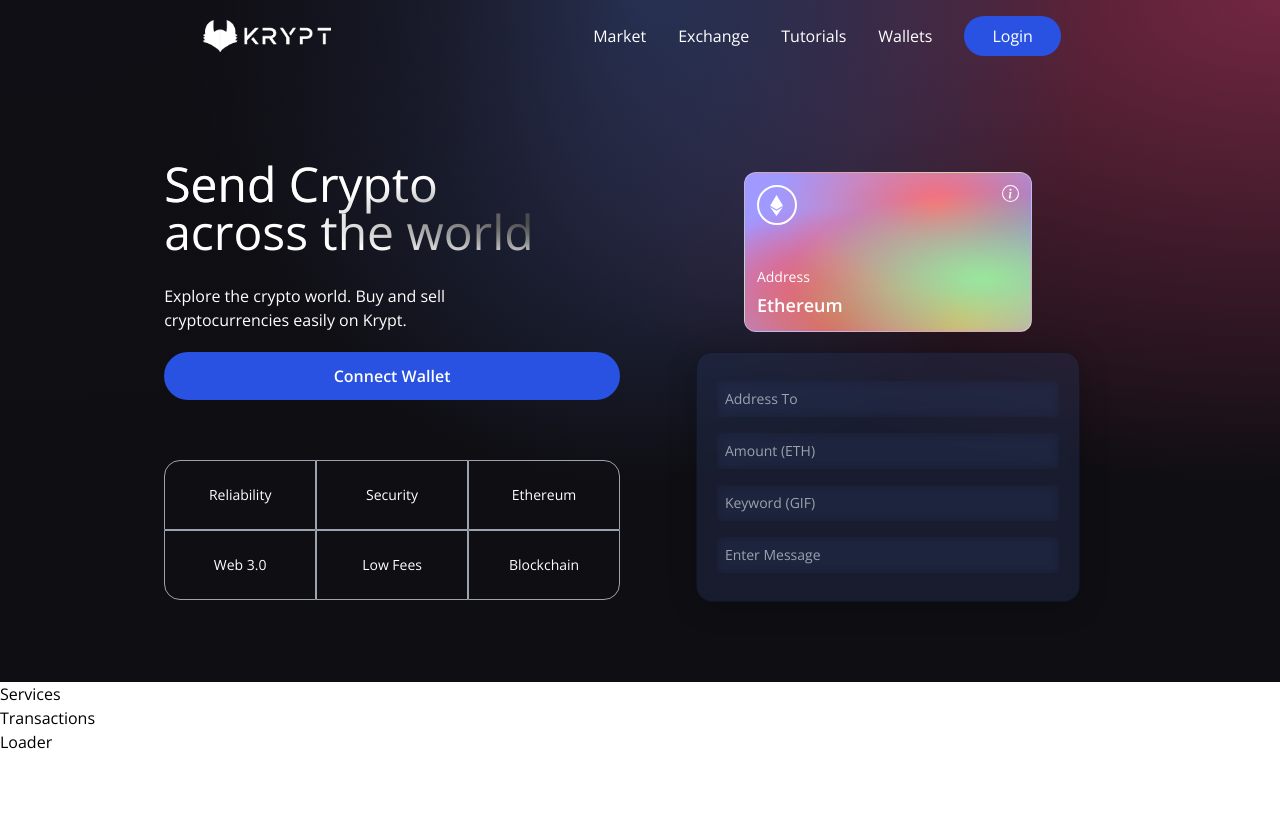
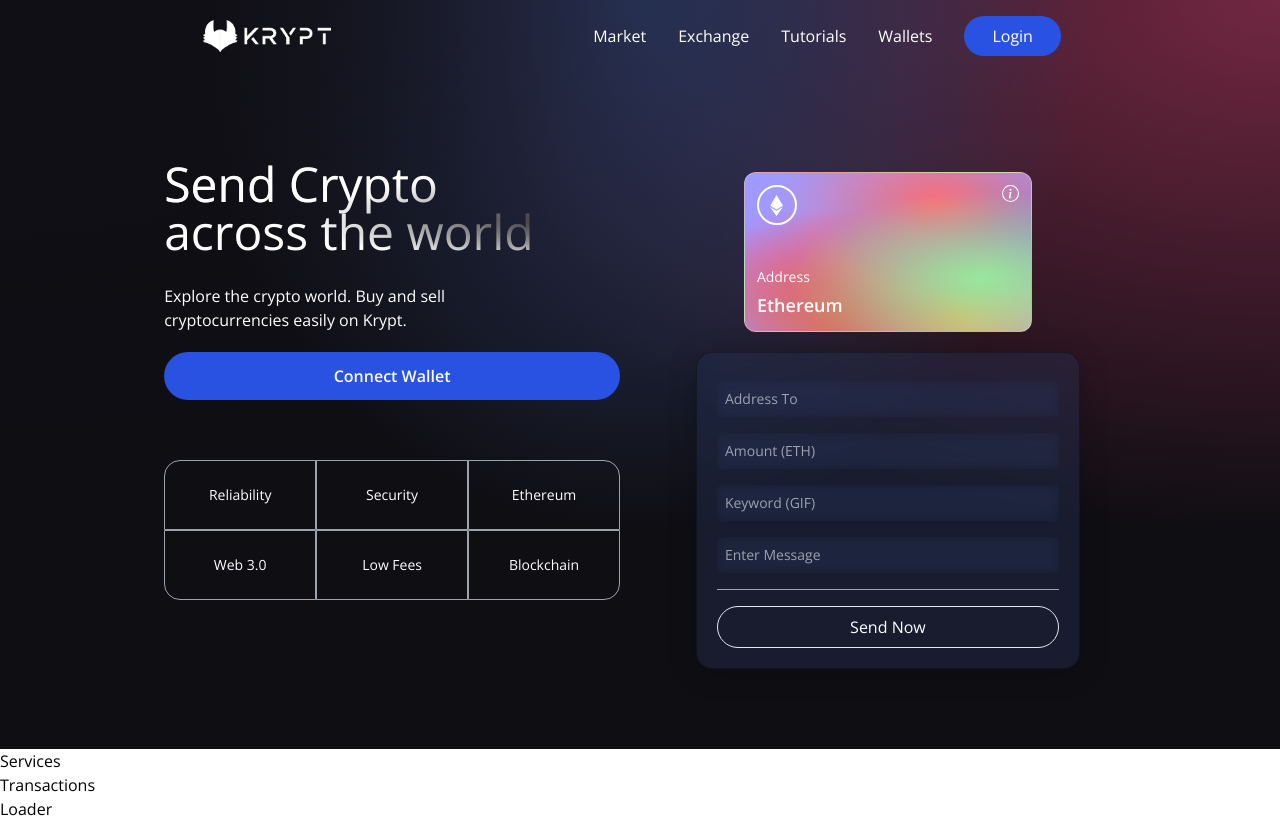
Before and after one commit to devanshuc/Web3.0_Blockchain_App, a React (Vite) app in the folder client/: page / in a window 1280 px wide. Before the commit the page ends 800 px from the top, so only its background shows below. Built offline with nearby package versions, Linux system fonts and the light colour scheme.

Commit message:
Added Loader

```diff
--- a/client/src/components/Loader.jsx
+++ b/client/src/components/Loader.jsx
@@ -1,5 +1,9 @@
 const Loader = () => {
-	return <h1>Loader</h1>;
+	return (
+		<div className="flex justify-center items-center py-3">
+			<div className="animate-spin rounded-full h-32 w-32 border-b-2 border-red-700" />
+		</div>
+	);
 };
 
 export default Loader;
--- a/client/src/components/Welcome.jsx
+++ b/client/src/components/Welcome.jsx
@@ -9,6 +9,8 @@
 	const commonStyles =
 		"min-h-[70px] sm:px-0 px-2 flex justify-center items-center border-[0.5px] border-gray-400 text-sm font-light text-white";
 	const connectWallet = () => {};
+
+	const handleSubmit = () => {};
 
 	return (
 		<div className="flex w-full justify-center items-center">
@@ -81,6 +83,19 @@
 							type="text"
 							handleChange={() => {}}
 						/>
+						<div className="h-[1px] w-full bg-gray-400 my-2" />
+
+						{false ? (
+							<Loader />
+						) : (
+							<button
+								className="text-white w-full mt-2 border-[1px] p-2 border=[#3d47fc] rounded-full cursor-pointer hover:bg-slate-500"
+								type="button"
+								onClick={handleSubmit}
+							>
+								Send Now
+							</button>
+						)}
 					</div>
 				</div>
 			</div>
```
